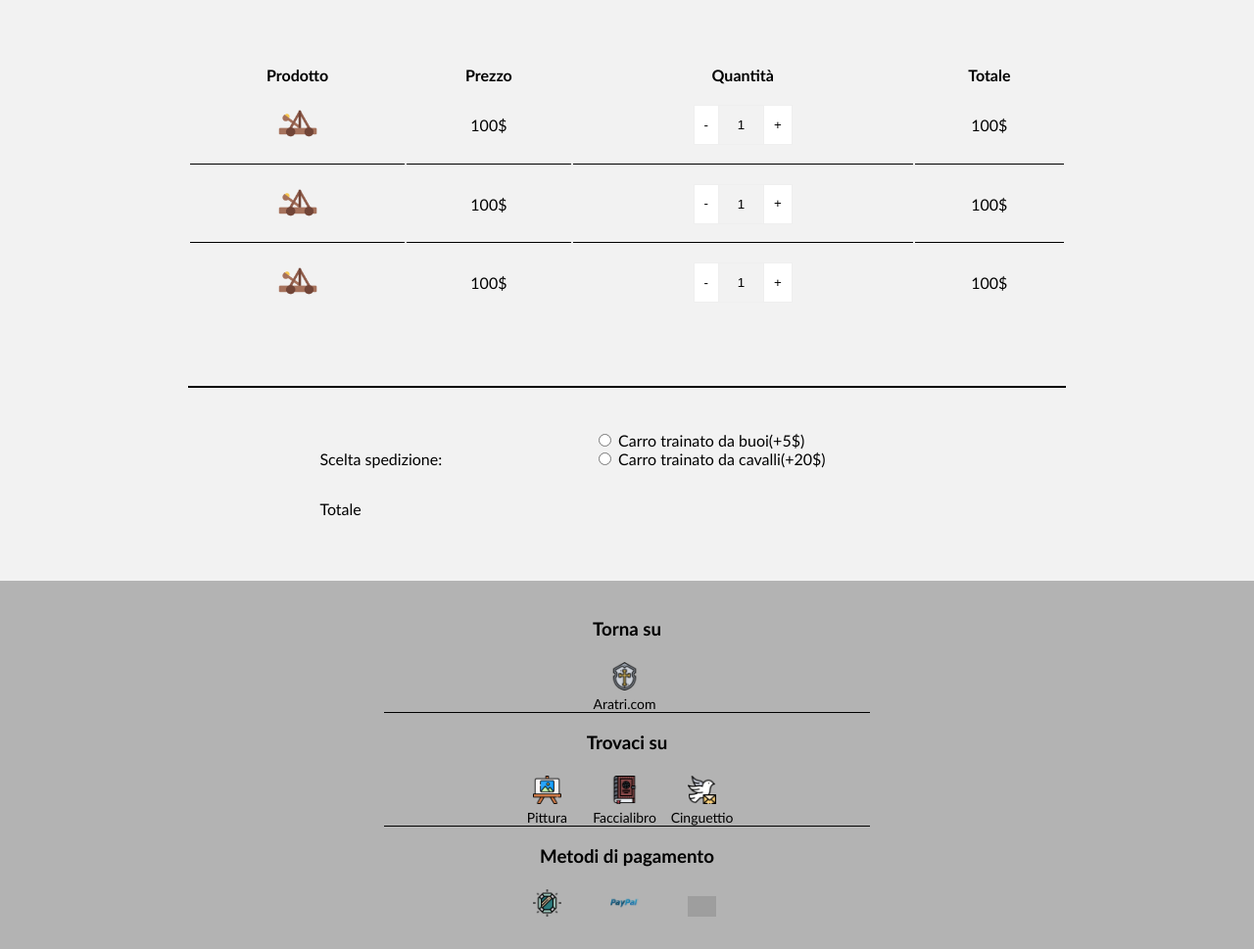
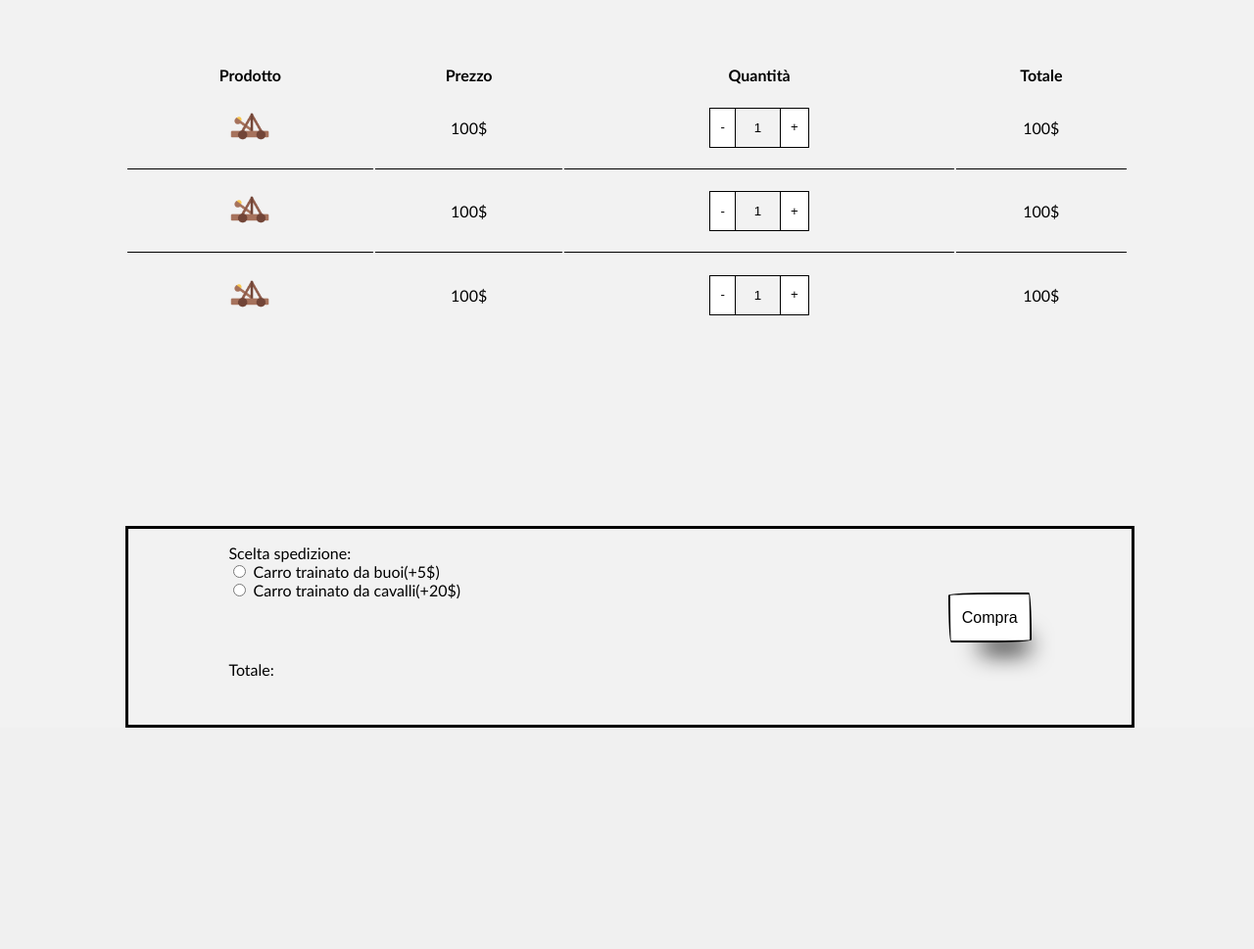
Before and after one commit to ThomasCapelli/TW-Project, a PHP site: page /html/shopping_cart.html in a window 1280 px wide. Shown: the part 57-1026 px from the top of the page at 98% size. After the commit the page ends 800 px from the top, so only its background shows below. Run offline with PHP 8.4, Linux system fonts and the light colour scheme; grey boxes are pictures that could not be loaded.

Commit message:
modified cart page

```diff
--- a/css/style_cart.css
+++ b/css/style_cart.css
@@ -1,3 +1,4 @@
+/* -- products table -- */
 table tr td a img{
     width: 40px;
     height: 40px;
@@ -6,45 +7,57 @@ table tr td a img{
 table{
     width: 100%;
     text-align: center;
+    color: var(--text);
 
-}
-main div{
-    margin: 5% 15%;
-}
-main div:not(:first-of-type){
-    border-top: 2px solid var(--default);
 }
 table tr:not(:first-of-type) td{
     border-bottom: 1px solid var(--default);
+    color: var(--text);
 }
 table tr:last-of-type td{
     border-bottom: none;
-}
-main div div p {
-    display: inline-block;
-    width: 150px;
-    top: 0;
+    color: var(--text);
 }
 
-main div div div {
-    display: inline-block;;
-    margin: 0 0 5% 20%;
+/* -- main with cart buy "footer" -- */
+main{
+    width: 100%;
+    height: 100%;
+}
+main div{
+    margin: 5% 10% 5% 10%;
+    color: var(--text);
+}
+main div:not(:first-of-type){
+    border: 3px solid var(--default);
+    bottom: 0;
+    width: 80%;
+    position: fixed;
+    padding: 0;
+    height: 200px;
+    margin-bottom: 0;;
+}
+main div:not(:first-of-type) div{
+    margin-top: 0;
+    padding-top: 15px;
+}
+main div:not(:first-of-type) div div:not(:first-of-type){
+    border: none;
+    padding: 0;
+    display: block;
+    margin: 0;
+    position: relative;
+    height: 100px;
+}
+main div:not(:first-of-type) div div:first-of-type{
+    margin: 0;
+    margin-top: 50px;
+    padding: 0;
+    float: right;
+    border: none;
 }
 
-
-@keyframes animatedgradient {
-    0% {
-      background-position: 0% 50%;
-    }
-    50% {
-      background-position: 100% 50%;
-    }
-    100% {
-      background-position: 0% 50%;
-    }
-}
-
-/* -- quantity box -- */
+/* -- quantity box buttons -- */
 
 .quantity {
     display: inline-block;
@@ -56,7 +69,7 @@ main div div div {
     padding: 0 5px;
     text-align: center;
     background-color: transparent;
-    border: 1px solid #efefef;
+    border: 1px solid var(--text);
 }
 
 .quantity.buttons_added {
@@ -71,26 +84,29 @@ main div div div {
     margin: 0;
     vertical-align: top;
     box-shadow: none;
+    color: var(--text);
 }
 
 .quantity.buttons_added .minus,.quantity.buttons_added .plus {
     padding: 7px 10px 8px;
     height: 41px;
-    background-color: #ffffff;
-    border: 1px solid #efefef;
+    background-color: var(--product-text-background);
+    border: 1px solid var(--default);
     cursor:pointer;
 }
 
 .quantity.buttons_added .minus {
     border-right: 0;
+    color: var(--default);
 }
 
 .quantity.buttons_added .plus {
     border-left: 0;
+    color: var(--text);
 }
 
 .quantity.buttons_added .minus:hover,.quantity.buttons_added .plus:hover {
-    background: #eeeeee;
+    background: var(--default);
 }
 
 .quantity input::-webkit-outer-spin-button, .quantity input::-webkit-inner-spin-button {
@@ -102,6 +118,46 @@ main div div div {
 .quantity.buttons_added .minus:focus,.quantity.buttons_added .plus:focus {
     outline: none;
 }
+
+/* -- buy button -- */
+.button-buy {
+    align-self: center;
+    background-color: var(--header-background);
+    background-image: none;
+    background-position: 0 90%;
+    background-repeat: repeat no-repeat;
+    background-size: 4px 3px;
+    border-style: solid;
+    border-width: 2px;
+    box-shadow: var(--default) 15px 28px 25px -18px;
+    box-sizing: border-box;
+    color: var(--default);
+    cursor: pointer;
+    display: inline-block;
+    font-size: 1rem;
+    line-height: 23px;
+    outline: none;
+    padding: .75rem;
+    text-decoration: none;
+    transition: all 235ms ease-in-out;
+    border-bottom-left-radius: 15px 255px;
+    border-bottom-right-radius: 225px 15px;
+    border-top-left-radius: 255px 15px;
+    border-top-right-radius: 15px 225px;
+    user-select: none;
+    -webkit-user-select: none;
+    touch-action: manipulation;
+  }
+
+.button-buy:hover {
+    box-shadow: var(--default) 2px 8px 8px -5px;
+    transform: translate3d(0, 2px, 0);
+}
+
+.button-buy:focus {
+    box-shadow: var(--default) 2px 8px 4px -6px;
+}
+
 @media screen and (max-width: 768px){
     main div:first-of-type{
         margin:0;
@@ -111,4 +167,16 @@ main div div div {
         padding-top: 25px;
 
     }
+    main div:not(:first-of-type){
+        margin-left: 0;
+        margin-right: 0;
+        width: 98.7%;
+    }
+    .button-buy{
+        margin-right: 25px;
+    }
+    .quantity.buttons_added {
+        margin-top: 12px;
+        margin-bottom: 12px;
+    }
 }
--- a/html/shopping_cart.html
+++ b/html/shopping_cart.html
@@ -63,6 +63,9 @@
         </div>
         <div>
             <div>
+                <div>
+                   <button class="button-buy" role="button">Compra</button>
+                </div>
                 <p>Scelta spedizione:</p>
                 <div>
                     <input type="radio" id="carro_buoi" name="spedizione" value="Carro trainato da buoi"/>
@@ -70,27 +73,9 @@
                     <input type="radio" id="carro_cavalli" name="spedizione" value="Carro trainato da cavalli"/>
                     <label for="carro_cavalli">Carro trainato da cavalli(+20$)</label><br>
                 </div>
-                <p>Totale</p>
+                <p>Totale:</p>
             </div>
         </div>
     </main>
-    <footer>
-        <section>
-            <h3>Torna su</h3>
-            <a href="home.html" ><div><img src="../icons/shield_color.png" alt="Website Logo"/></div><p>Aratri.com</p></a>
-        </section>
-        <section>
-            <h3>Trovaci su</h3>
-            <a href="#"><div><img src="../icons/artboard.png" alt="Medieval Instagram Logo"/></div><p>Pittura</p></a>
-            <a href="#"><div><img src="../icons/manuscript.png" alt="Medieval Facebook Logo"/></div><p>Faccialibro</p></a>
-            <a href="#"><div><img src="../icons/carrier-pigeon.png" alt="Medieval Twitter Logo"/></div><p>Cinguettio</p></a>
-        </section>
-        <section>
-            <h3>Metodi di pagamento</h3>
-            <a href="#"><div><img src="../icons/gem_color.png" alt="Gem Payment"/></div></a>
-            <a href="#"><div><img src="../icons/paypal.png" alt="Paypal Logo"/></div></a>
-            <a href="#"><div><img src="../icons/money-bag_color.png" alt="Cash Payment"/></div></a>
-        </section>
-    </footer>
 </body>
 </html>
```
